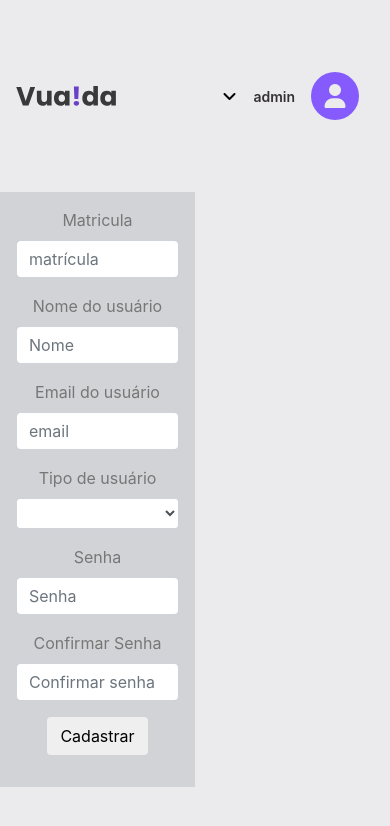
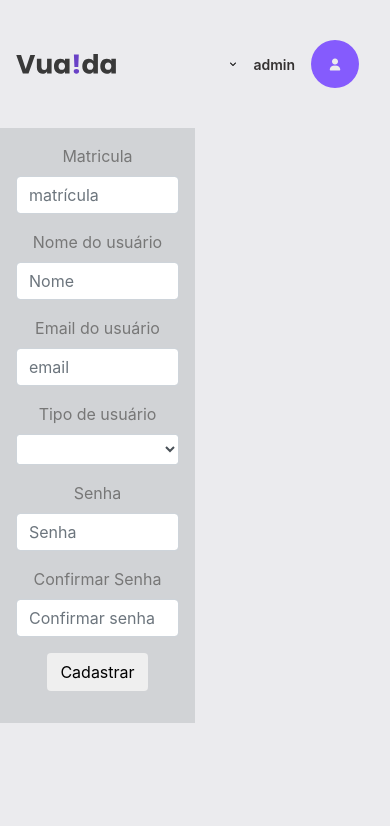
Before and after one commit to julianadeveloper/FuncionariosFront, a Vue app: page /cadastro in a window 390 px wide. Shown: the top 826 px of the page. Built offline with nearby package versions, Linux system fonts and the light colour scheme; sample sign-in values are in the browser's storage; a web font is replaced by a local one.

Commit message:
ajuste  heght navbar/btn input

```diff
--- a/src/components/InputSearch.vue
+++ b/src/components/InputSearch.vue
@@ -44,6 +44,10 @@ export default defineComponent({
 });
 </script>
 <style scoped>
+.button.is-info.is-outlined {
+    border-color: #cbcbcb;
+    color: #e9e9e9;
+}
 .input-search {
   display: flex;
   width: 100%;
--- a/src/components/LateralBar.vue
+++ b/src/components/LateralBar.vue
@@ -104,7 +104,7 @@ export default defineComponent({
   align-items: center;
   justify-content: space-between;
   width: 100vw;
-  height: 6rem;
+  height: 4rem;
   padding: 1rem;
   background: #ebebee;
 }
@@ -117,9 +117,10 @@ export default defineComponent({
   .header {
     display: flex;
     width: 100vw;
-    height: 12rem;
+    height: 8rem;
     flex-direction: row;
     align-items: center;
+    font-size: 0.5rem;
   }
 }
 </style>
--- a/src/components/LoginUser.vue
+++ b/src/components/LoginUser.vue
@@ -256,6 +256,7 @@ hr {
   width: 80%;
   align-items: center;
   justify-content: center;
+
 }
 .btn:link,
 .btn:visited {
--- a/src/views/LoginView.vue
+++ b/src/views/LoginView.vue
@@ -7,7 +7,6 @@
 <script lang="ts">
 import { defineComponent } from 'vue';
 import LoginUser from '@/components/LoginUser.vue';
-import { useStore } from 'vuex';
 
 export default defineComponent({
   name: 'LoginView',
```
